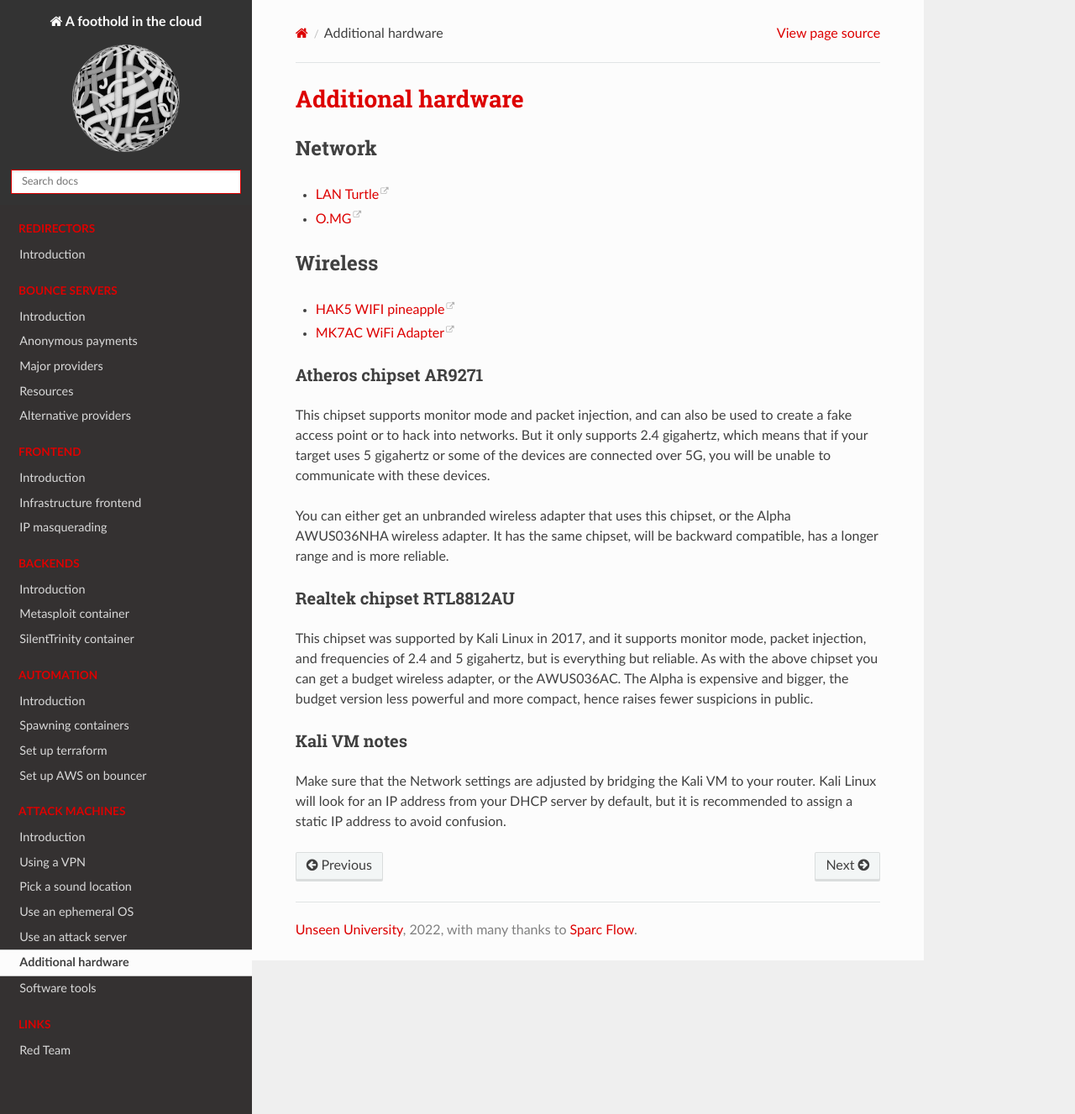
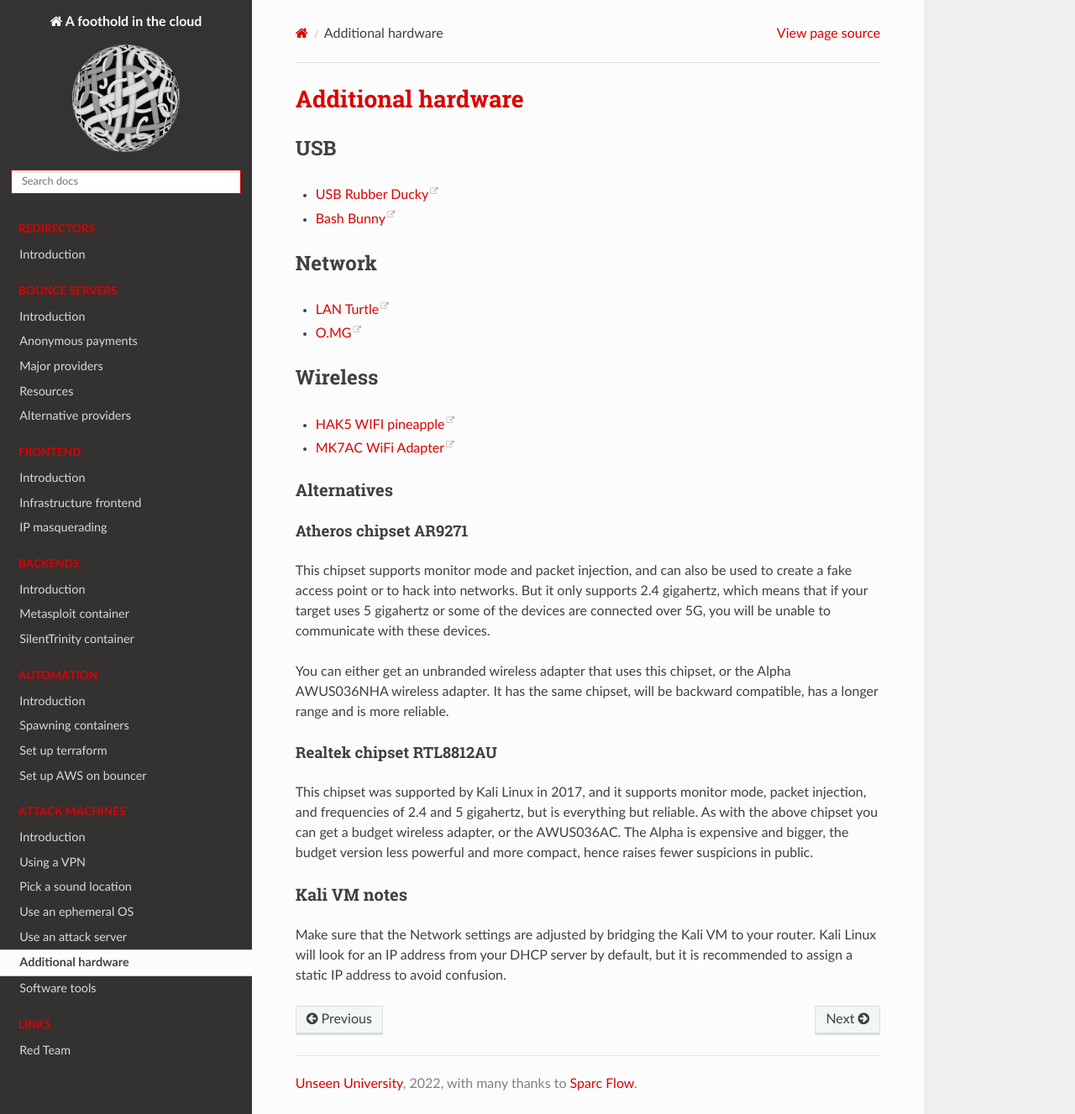
Before and after one commit to tymyrddin/red-iac, a Sphinx documentation site: the page built from source/docs/attack/hardware.md, in a window 1280 px wide and 1327 px high. Shown: the whole window at 84% size. Built offline with Sphinx 7.4.7 and the Read the Docs theme 2.0.0, drawn with Linux system fonts in a browser that asks for light colours.

Commit message:
Version 0.1

```diff
--- a/source/docs/attack/hardware.md
+++ b/source/docs/attack/hardware.md
@@ -1,4 +1,9 @@
 # Additional hardware
+
+## USB
+
+* [USB Rubber Ducky](https://hak5.org/products/usb-rubber-ducky?variant=353378649)
+* [Bash Bunny](https://hak5.org/products/bash-bunny)
 
 ## Network
 
@@ -10,7 +15,9 @@
 * [HAK5 WIFI pineapple](https://shop.hak5.org/products/wifi-pineapple)
 * [MK7AC WiFi Adapter](https://shop.hak5.org/products/mk7ac-wifi-adapter)
 
-### Atheros chipset AR9271
+### Alternatives
+
+#### Atheros chipset AR9271
 
 This chipset supports monitor mode and packet injection, and can also be used to create a fake access point or to hack
 into networks. But it only supports 2.4 gigahertz, which means that if your target uses 5 gigahertz or some of the
@@ -19,7 +26,7 @@ devices are connected over 5G, you will be unable to communicate with these devi
 You can either get an unbranded wireless adapter that uses this chipset, or the Alpha AWUS036NHA wireless adapter.
 It has the same chipset, will be backward compatible, has a longer range and is more reliable.
 
-### Realtek chipset RTL8812AU
+#### Realtek chipset RTL8812AU
 
 This chipset was supported by Kali Linux in 2017, and it supports monitor mode, packet injection, and frequencies of
 2.4 and 5 gigahertz, but is everything but reliable. As with the above chipset you can get a budget wireless adapter,
```
